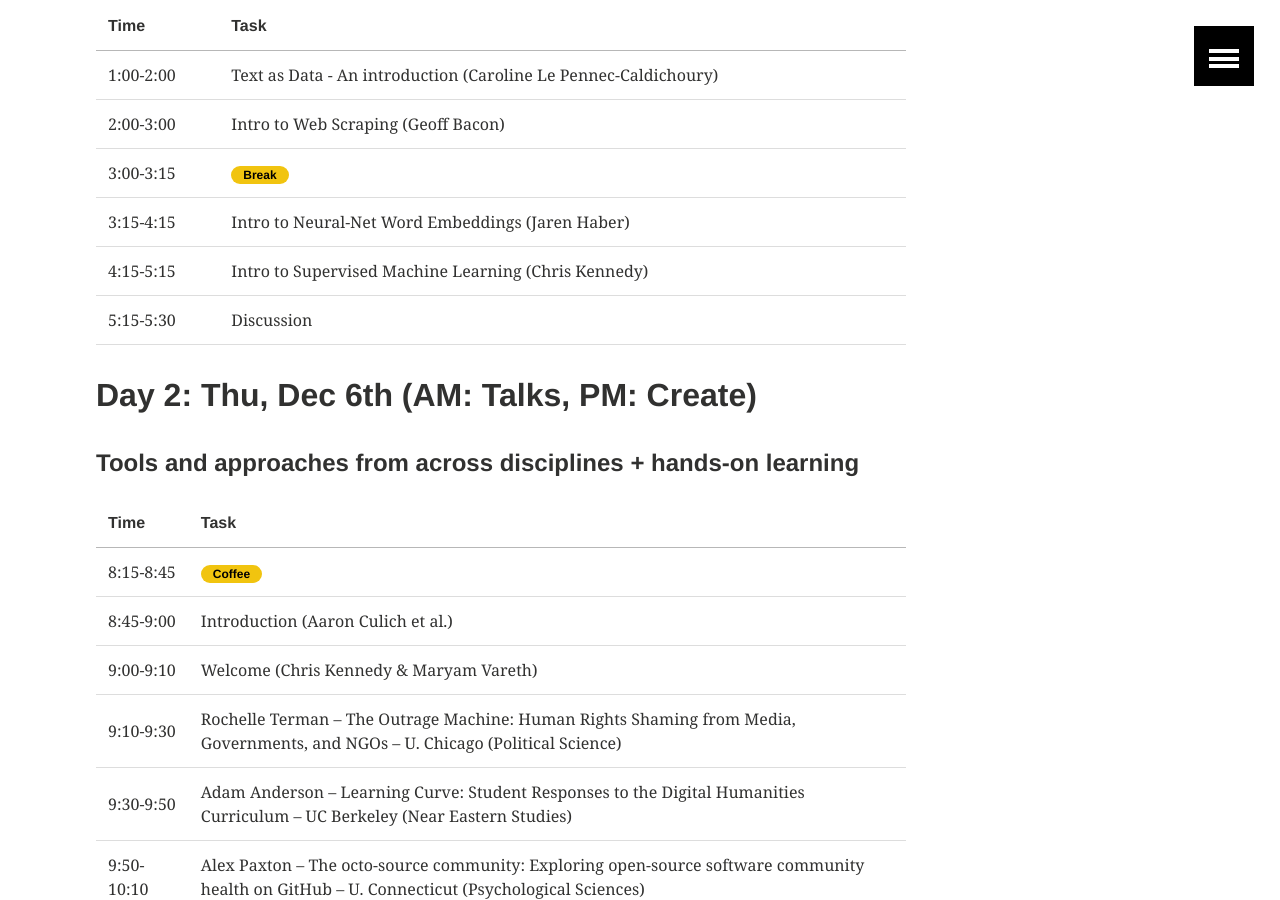
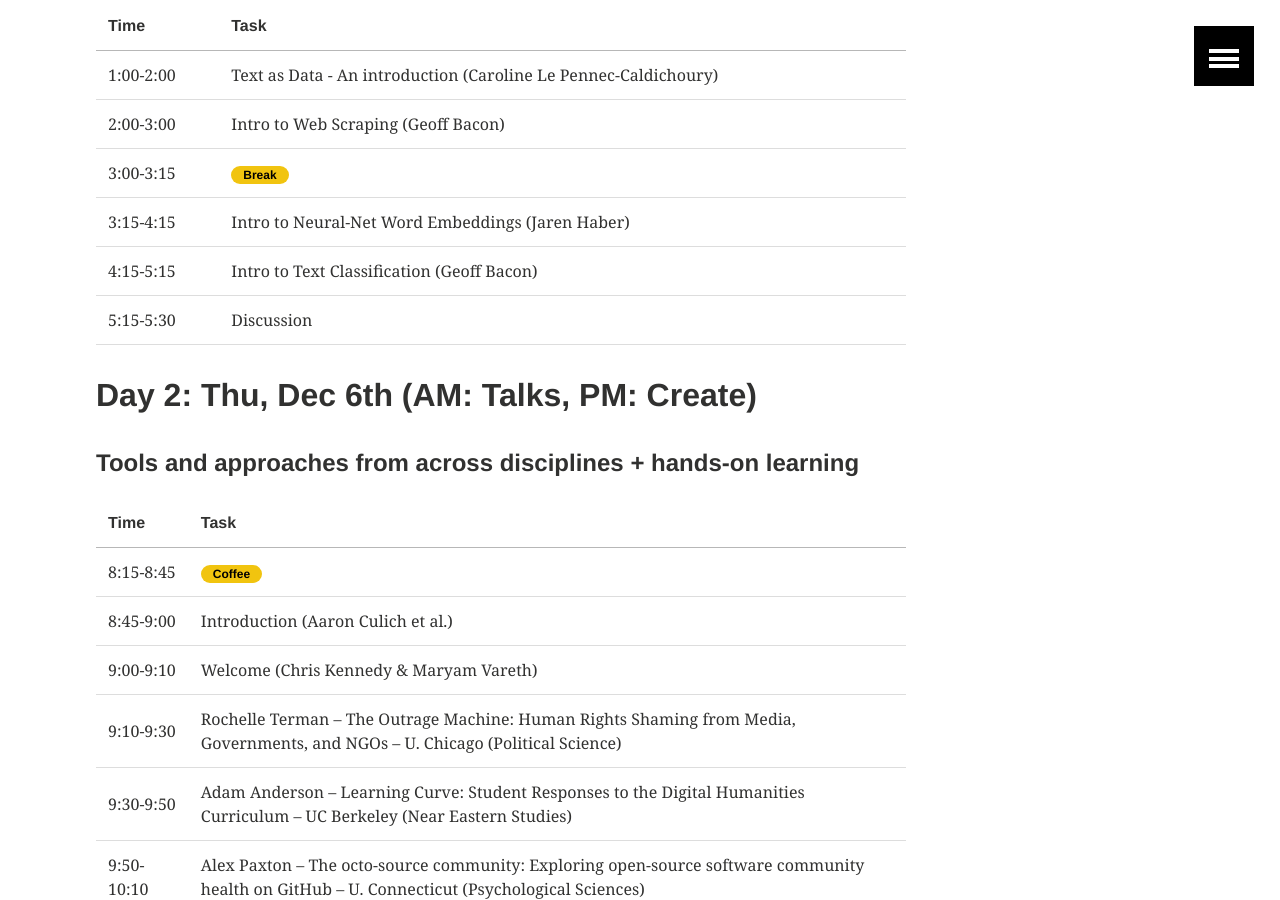
Before and after one commit to TextXD/textxd.github.io, a Jekyll site: the page built from programs/textxd2018.md, in a window 1280 px wide and 900 px high, scrolled down 588 px. Built offline with Jekyll 4.4.1, drawn with Linux system fonts in a browser that asks for light colours.

Commit message:
update fourth workshop

```diff
--- a/programs/textxd2018.md
+++ b/programs/textxd2018.md
@@ -27,7 +27,7 @@ image:
 |----
 | 3:15-4:15  |  Intro to Neural-Net Word Embeddings (Jaren Haber) |
 |----
-| 4:15-5:15 |  Intro to Supervised Machine Learning  (Chris Kennedy) |
+| 4:15-5:15 |  Intro to Text Classification  (Geoff Bacon) |
 | 5:15-5:30 | Discussion |
 
 
```
